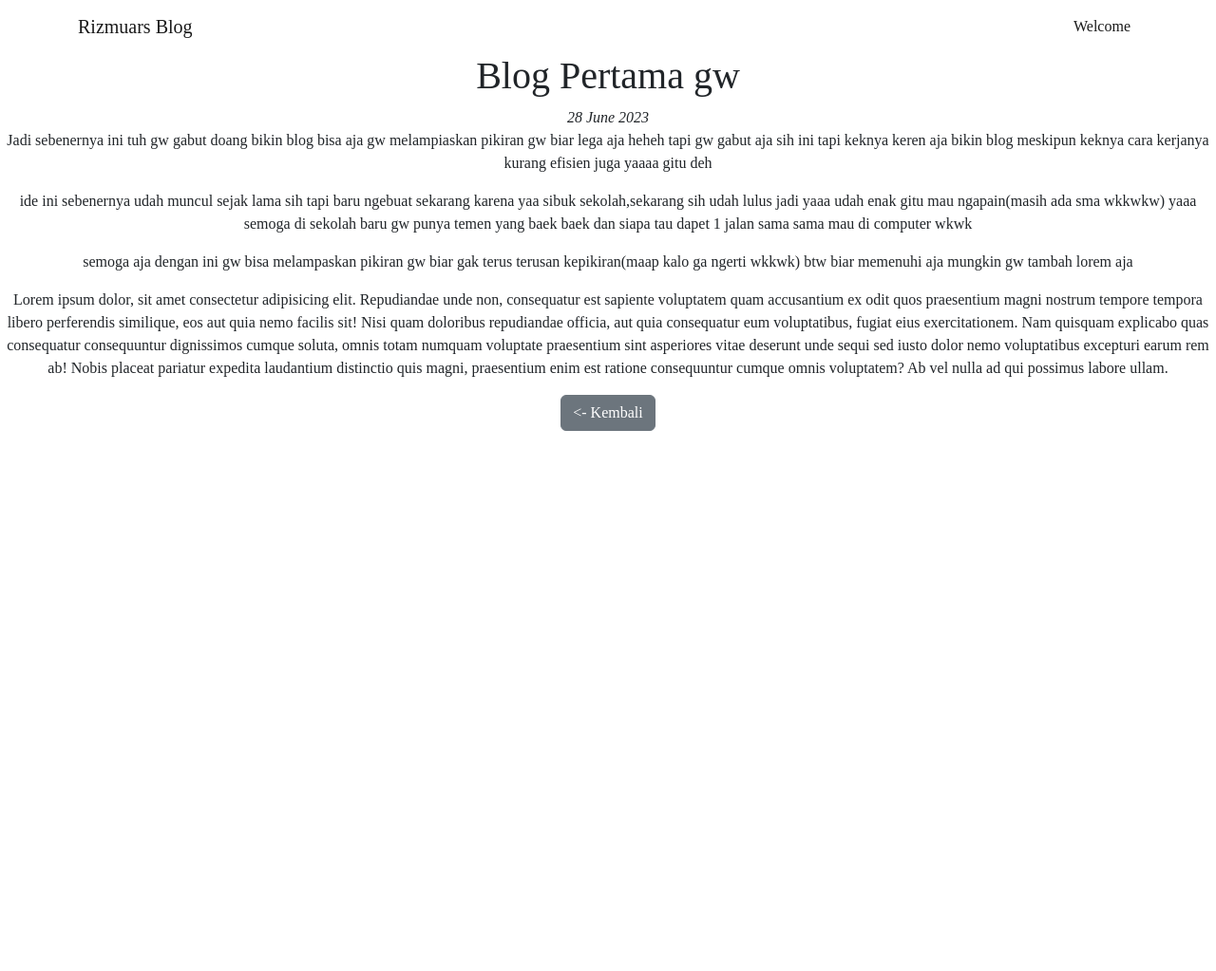
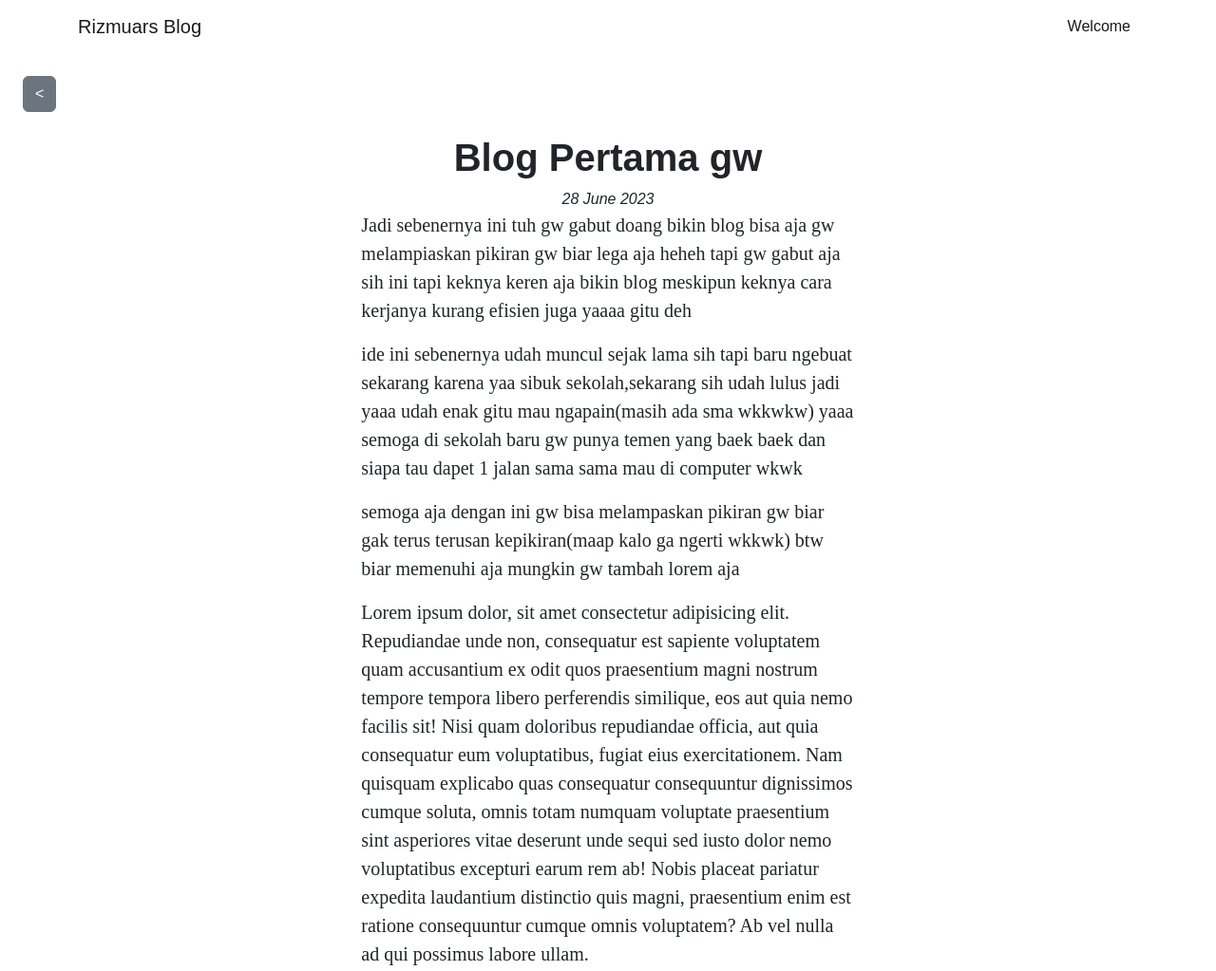
Before and after one commit to mfarizikhsan/rizmuars-blog, a plain HTML site: page File-Blog/Cerita-blog-pertama.html in a window 1280 px wide. Shown: the whole page at 95% size. Before the commit the page ends 800 px from the top, so only its background shows below. Drawn offline with nearby package versions, Linux system fonts and the light colour scheme; files that its build step writes are made by us from their sources.

Commit message:
new features

```diff
--- a/File-Blog/Cerita-blog-pertama.html
+++ b/File-Blog/Cerita-blog-pertama.html
@@ -7,7 +7,7 @@
     <link href="https://cdn.jsdelivr.net/npm/bootstrap@5.2.3/dist/css/bootstrap.min.css" rel="stylesheet" integrity="sha384-rbsA2VBKQhggwzxH7pPCaAqO46MgnOM80zW1RWuH61DGLwZJEdK2Kadq2F9CUG65" crossorigin="anonymous" />
 
     <!-- css me -->
-    <link rel="stylesheet" href="style.css" />
+    <link rel="stylesheet" href="/rizmuars/style.css" />
   </head>
   <body>
     <!-- Navbar start -->
@@ -27,35 +27,45 @@
       </div>
     </nav>
     <!-- navbar end -->
-
+    <!-- button -->
+    <div class="p-lg-4 col-3">
+      <a href="../rizmuars/index.html"><button type="button" class="btn btn-secondary"><</button></a>
+    </div>
     <!-- isi blog -->
 
-    <body class="text-center">
-      <h1>Blog Pertama gw</h1>
+    <body>
+      <div class="row justify-content-center">
+        <div class="col-sm-5">
+          <div class="text-center">
+            <h1 class="judul">Blog Pertama gw</h1>
             <i>28 June 2023</i>
+          </div>
+          <div class="blog">
             <p>
-        Jadi sebenernya ini tuh gw gabut doang bikin blog bisa aja gw melampiaskan pikiran gw biar lega aja heheh tapi gw gabut aja sih ini tapi keknya keren aja bikin blog meskipun keknya cara kerjanya kurang efisien juga yaaaa gitu deh
+              Jadi sebenernya ini tuh gw gabut doang bikin blog bisa aja gw melampiaskan pikiran gw biar lega aja heheh tapi gw gabut aja sih ini tapi keknya keren aja bikin blog meskipun keknya cara kerjanya kurang efisien juga yaaaa gitu
+              deh
             </p>
 
             <p>
-        ide ini sebenernya udah muncul sejak lama sih tapi baru ngebuat sekarang karena yaa sibuk sekolah,sekarang sih udah lulus jadi yaaa udah enak gitu mau ngapain(masih ada sma wkkwkw) yaaa semoga di sekolah baru gw punya temen yang
-        baek baek dan siapa tau dapet 1 jalan sama sama mau di computer wkwk
+              ide ini sebenernya udah muncul sejak lama sih tapi baru ngebuat sekarang karena yaa sibuk sekolah,sekarang sih udah lulus jadi yaaa udah enak gitu mau ngapain(masih ada sma wkkwkw) yaaa semoga di sekolah baru gw punya temen
+              yang baek baek dan siapa tau dapet 1 jalan sama sama mau di computer wkwk
             </p>
 
             <p>semoga aja dengan ini gw bisa melampaskan pikiran gw biar gak terus terusan kepikiran(maap kalo ga ngerti wkkwk) btw biar memenuhi aja mungkin gw tambah lorem aja</p>
 
             <p>
-        Lorem ipsum dolor, sit amet consectetur adipisicing elit. Repudiandae unde non, consequatur est sapiente voluptatem quam accusantium ex odit quos praesentium magni nostrum tempore tempora libero perferendis similique, eos aut quia
-        nemo facilis sit! Nisi quam doloribus repudiandae officia, aut quia consequatur eum voluptatibus, fugiat eius exercitationem. Nam quisquam explicabo quas consequatur consequuntur dignissimos cumque soluta, omnis totam numquam
-        voluptate praesentium sint asperiores vitae deserunt unde sequi sed iusto dolor nemo voluptatibus excepturi earum rem ab! Nobis placeat pariatur expedita laudantium distinctio quis magni, praesentium enim est ratione consequuntur
-        cumque omnis voluptatem? Ab vel nulla ad qui possimus labore ullam.
+              Lorem ipsum dolor, sit amet consectetur adipisicing elit. Repudiandae unde non, consequatur est sapiente voluptatem quam accusantium ex odit quos praesentium magni nostrum tempore tempora libero perferendis similique, eos aut
+              quia nemo facilis sit! Nisi quam doloribus repudiandae officia, aut quia consequatur eum voluptatibus, fugiat eius exercitationem. Nam quisquam explicabo quas consequatur consequuntur dignissimos cumque soluta, omnis totam
+              numquam voluptate praesentium sint asperiores vitae deserunt unde sequi sed iusto dolor nemo voluptatibus excepturi earum rem ab! Nobis placeat pariatur expedita laudantium distinctio quis magni, praesentium enim est ratione
+              consequuntur cumque omnis voluptatem? Ab vel nulla ad qui possimus labore ullam.
             </p>
+          </div>
+        </div>
+      </div>
     </body>
 
     <!-- isi blog -->
 
-    <a href="../rizmuars/index.html"><button type="button" class="btn btn-secondary"><- Kembali</button></a>
-
     <script src="https://cdn.jsdelivr.net/npm/bootstrap@5.2.3/dist/js/bootstrap.bundle.min.js" integrity="sha384-kenU1KFdBIe4zVF0s0G1M5b4hcpxyD9F7jL+jjXkk+Q2h455rYXK/7HAuoJl+0I4" crossorigin="anonymous"></script>
   </body>
 </html>
--- a/rizmuars/style.css
+++ b/rizmuars/style.css
@@ -4,5 +4,14 @@
 }
 
 body {
+  font-family: Arial, Helvetica, sans-serif;
+}
+
+.blog {
   font-family: "Times New Roman", Times, serif;
+  font-size: 20px;
 }
+
+.judul {
+  font-weight: bold;
+}
```
Also changed, not shown: rizmuars/index.html (+2 -2 lines). Lines whose indentation alone changed are shown as unchanged.
